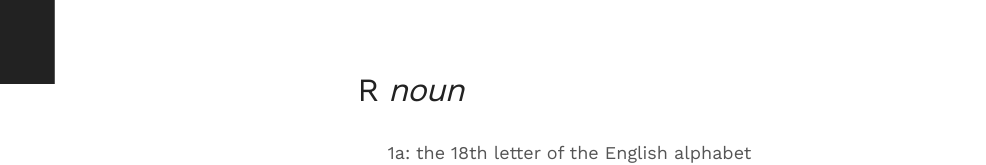
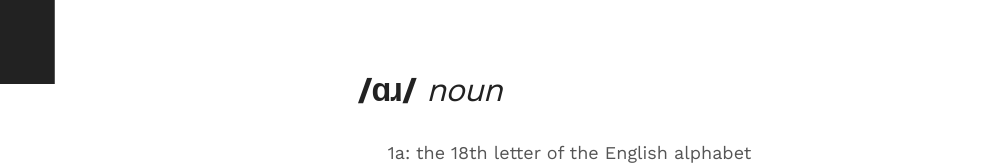
Before and after one commit to IN-RE/.github, a plain HTML site: page single-0.html in a window 1280 px wide. Shown: the part 716-881 px from the top of the page, without its empty margins (0-986 px from the left). Drawn offline with nearby package versions, Linux system fonts and the light colour scheme.

Commit message:
Update single-0.html

```diff
--- a/single-0.html
+++ b/single-0.html
@@ -58,7 +58,7 @@
 
               <img src="images/@stock/image.png" class="alignwide" alt="blog post 1">
 
-              <p><h2>R <i>noun</i> <br></h2>
+              <p><h2><b>/ɑɹ/</b> <i>noun</i> <br></h2>
                 &nbsp;&nbsp;&nbsp;&nbsp; 1a: the 18th letter of the English alphabet<br>
                 &nbsp;&nbsp;&nbsp;&nbsp;&nbsp;&nbsp;b: a graphic representation of this letter<br>
                 &nbsp;&nbsp;&nbsp;&nbsp;&nbsp;&nbsp;c: a speech counterpart of orthographic r <br><br>
```
